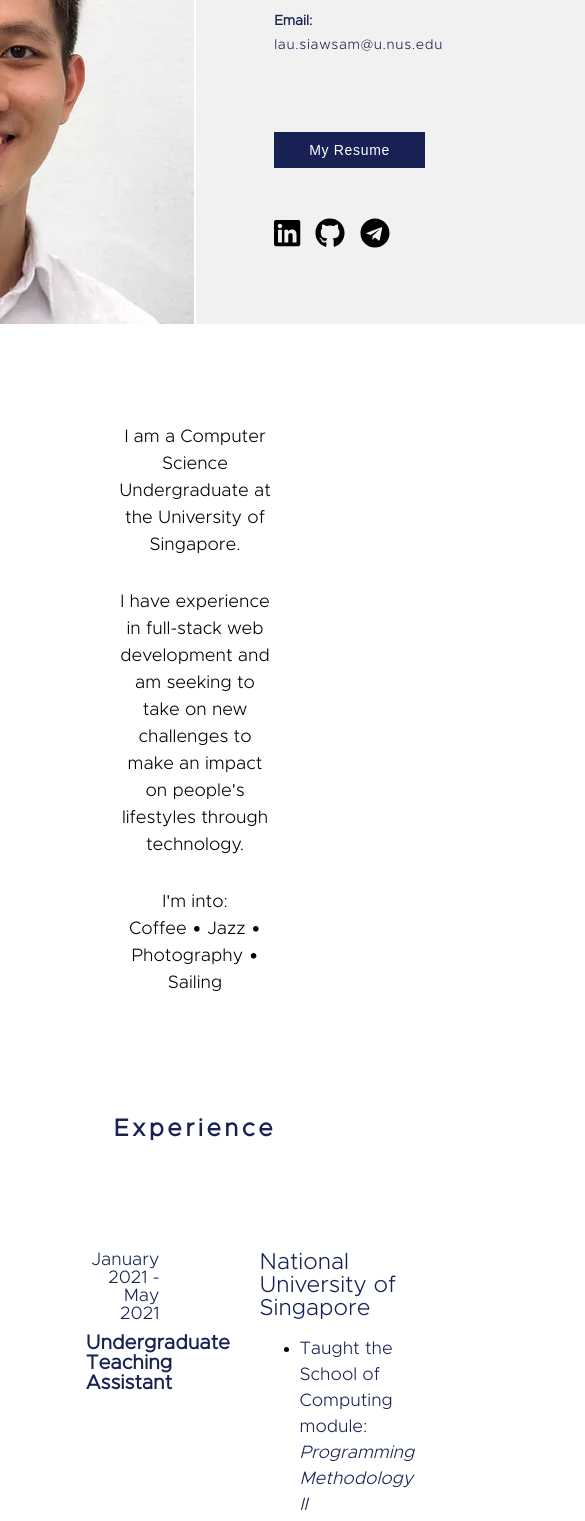
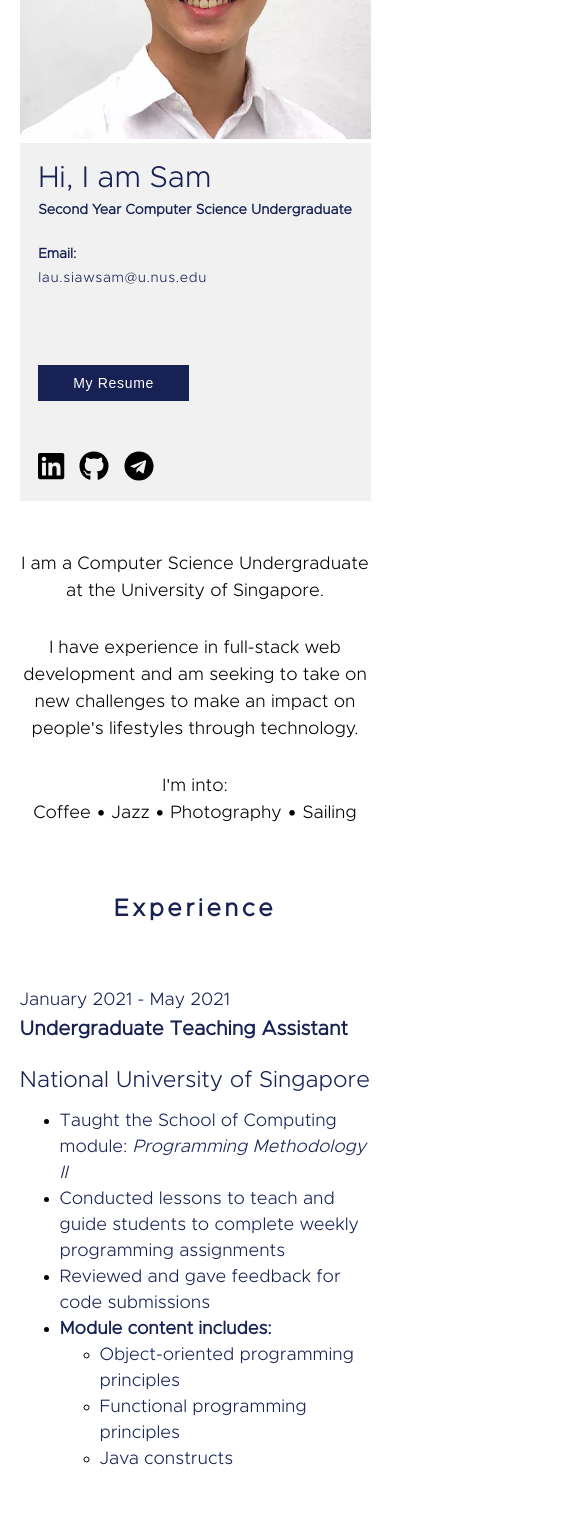
Before and after one commit to Silvernitro/portfolio, a React (Create React App) app: page / in a window 390 px wide. Shown: the part 300-1821 px from the top of the page, 585 px wide, since content can reach past the window. Built offline with nearby package versions, Linux system fonts and the light colour scheme.

Commit message:
Make all sections mobile-responsive

```diff
--- a/src/components/Project.js
+++ b/src/components/Project.js
@@ -13,7 +13,7 @@ const Project = ({
   <Container>
     <ProjectTitle>{projectTitle}</ProjectTitle>
     <Body>
-      <Text style={{ width: '20%' }}>{date}</Text>
+      <Date>{date}</Date>
 
       <VerticalDivider />
 
@@ -33,7 +33,7 @@ const Project = ({
             <SquareButton
               text={text}
               href={url}
-              style={{ marginLeft: idx === 0 ? '0px' : '30px' }}
+              isFirst={idx === 0}
             />
           ))}
         </ButtonContainer>
@@ -50,6 +50,10 @@ const Container = styled.section`
   display: flex;
   flex-direction: column;
   margin-bottom: 50px;
+
+  @media (max-width: 768px) {
+    width: 90%;
+  }
 `
 
 const ProjectTitle = styled.h2`
@@ -61,12 +65,29 @@ const ProjectTitle = styled.h2`
 const Body = styled.div`
   width: 100%;
   display: flex;
+
+  @media (max-width: 768px) {
+    flex-direction: column;
+  }
+`
+
+const Date = styled(Text)`
+  width: 20%;
+
+  @media (max-width: 768px) {
+    width: 100%;
+    margin-bottom: 20px;
+  }
 `
 
 const VerticalDivider = styled.div`
   background-color: #2F2E2E;
   width: 3px;
   margin-left: 40px;
+
+  @media (max-width: 768px) {
+    display: none;
+  }
 `
 
 const Content = styled.div`
@@ -74,6 +95,10 @@ const Content = styled.div`
   display: flex;
   flex-direction: column;
   align-items: start;
+
+  @media (max-width: 768px) {
+    width: 100%;
+  }
 `
 
 const ListItem = styled.li`
@@ -88,4 +113,10 @@ const ButtonContainer = styled.div`
   display: flex;
   margin-top: 20px;
   margin-left: 40px;
+
+  @media (max-width: 768px) {
+    flex-direction: column;
+    width: 100%;
+    margin-left: 0;
+  }
 `
--- a/src/components/SquareButton.js
+++ b/src/components/SquareButton.js
@@ -1,8 +1,9 @@
 import React from 'react'
 import styled from 'styled-components'
 import styles from '../styles'
+import Text from './Text'
 
-const SquareButton = ({ text, href, style }) => (
+const SquareButton = ({ text, href, isFirst, style }) => (
   <a
     href={href}
     target="_blank"
@@ -13,8 +14,10 @@ const SquareButton = ({ text, href, style }) => (
       ...style,
     }}
   >
-    <Square>
-      {text}
+    <Square isFirst={isFirst}>
+      <ButtonText>
+        {text}
+      </ButtonText>
     </Square>
   </a>
 
@@ -25,6 +28,7 @@ export default SquareButton
 const Square = styled.div`
   border: 1px solid ${styles.PRI_COLOR};
   padding: 8px 25px;
+  margin-left: ${({isFirst}) => isFirst ? '0' : '30px'};
 
   &:hover {
     background-color: ${styles.PRI_COLOR};
@@ -32,4 +36,14 @@ const Square = styled.div`
   }
 
   transition: all 0.2s;
+
+  @media (max-width: 768px) {
+    margin-left: 0;
+    margin-top: ${({isFirst}) => isFirst ? '0' : '20px'};
+  }
 `
+
+const ButtonText = styled(Text)`
+  text-align: center;
+  color: inherit;
+`
--- a/src/sections/Bio.js
+++ b/src/sections/Bio.js
@@ -47,6 +47,10 @@ const Container = styled.section`
   align-items: center;
   justify-content: center;
   padding: 100px 0px;
+
+  @media (max-width: 768px) {
+    padding: 50px 0px;
+  }
 `
 
 const Content = styled.div`
@@ -54,4 +58,8 @@ const Content = styled.div`
   display: flex;
   flex-direction: column;
   align-items: center;
+
+  @media (max-width: 768px) {
+    max-width: 90%;
+  }
 `
--- a/src/sections/Education.js
+++ b/src/sections/Education.js
@@ -73,17 +73,30 @@ const Container = styled.section`
   flex-direction: column;
   align-items: center;
   padding-bottom: 100px;
+
+  @media (max-width: 768px) {
+    padding-bottom: 50px;
+  }
 `
 
 const Body = styled.div`
   display: flex;
   flex-direction: column;
   width: 70%;
+
+  @media (max-width: 768px) {
+    width: 90%;
+  }
 `
 
 const ExperienceContainer = styled.div`
   display: flex;
   padding-left: 10%;
+
+  @media (max-width: 768px) {
+    flex-direction: column;
+    padding-left: 0;
+  }
 `
 
 const LeftSection = styled.div`
@@ -92,11 +105,21 @@ const LeftSection = styled.div`
   flex-direction: column;
   margin-right: 50px;
   text-align: right;
+
+  @media (max-width: 768px) {
+    width: 100%;
+    text-align: left;
+    margin-right: 0px;
+  }
 `
 
 const VerticalDivider = styled.div`
   width: 1px;
   background-color: #B0B0B0;
+
+  @media (max-width: 768px) {
+    display: none;
+  }
 `
 
 const RightSection = styled.div`
@@ -104,6 +127,13 @@ const RightSection = styled.div`
   display: flex;
   flex-direction: column;
   margin-left: 50px;
+
+  @media (max-width: 768px) {
+    width: 100%;
+    text-align: left;
+    margin-top: 30px;
+    margin-left: 0px;
+  }
 `
 
 const ListItem = styled.li`
--- a/src/sections/Experience.js
+++ b/src/sections/Experience.js
@@ -11,6 +11,7 @@ const SingleExperience = ({
   title,
   content,
 }) => (
+  <>
     <ExperienceContainer>
       <LeftSection>
         <Text style={{ fontSize: '18px', 'margin-bottom': '10px' }}>{date}</Text>
@@ -24,6 +25,20 @@ const SingleExperience = ({
         {content}
       </RightSection>
     </ExperienceContainer>
+
+    <MobileContainer>
+      <TopSection>
+        <Text style={{ fontSize: '18px', 'margin-bottom': '10px' }}>{date}</Text>
+        <Text style={{ fontSize: '20px', fontWeight: '800' }}>{roleTitle}</Text>
+      </TopSection>
+
+      <BottomSection>
+        <Text style={{ fontSize: '23px' }}>{title}</Text>
+        {content}
+      </BottomSection>
+
+    </MobileContainer>
+  </>
 )
 
 const Experience = ({ refProp }) => (
@@ -57,17 +72,29 @@ const Container = styled.section`
   flex-direction: column;
   align-items: center;
   padding-bottom: 100px;
+
+  @media (max-width: 768px) {
+    padding-bottom: 50px;
+  }
 `
 
 const Body = styled.div`
   display: flex;
   flex-direction: column;
   width: 70%;
+
+  @media (max-width: 768px) {
+    width: 90%;
+  }
 `
 
 const ExperienceContainer = styled.div`
   display: flex;
   padding-left: 10%;
+
+  @media (max-width: 768px) {
+    display: none;
+  }
 `
 
 const LeftSection = styled.div`
@@ -91,3 +118,25 @@ const RightSection = styled.div`
   margin-left: 50px;
   padding-top: 50px;
 `
+
+const MobileContainer = styled.div`
+  display: flex;
+  flex-direction: column;
+  padding-bottom: 30px;
+
+  @media (min-width: 768px) {
+    display: none;
+  }
+`
+
+const TopSection = styled.div`
+  display: flex;
+  flex-direction: column;
+  padding-top: 10px;
+`
+
+const BottomSection = styled.div`
+  display: flex;
+  flex-direction: column;
+  padding-top: 30px;
+`
--- a/src/sections/IntroBox.js
+++ b/src/sections/IntroBox.js
@@ -11,6 +11,7 @@ const IntroBox = () => (
       <Image src={headshot} />
 
       <VerticalDivider />
+      <HorizontalDivider />
 
       <Content>
         <ContentContainer>
@@ -65,22 +66,43 @@ const Container = styled.section`
   width: 100%;
   display: flex;
   justify-content: center;
-  margin-top:
 `
 
 const Box = styled.div`
   margin-top: 10vh;
   display: flex;
+
+  @media (max-width: 768px) {
+    width: 90%;
+    flex-direction: column;
+  }
 `
 
 const Image = styled.img`
   width: 470px;
   height: 100%;
   object-fit: cover;
+
+
+  @media (max-width: 768px) {
+    width: 100%;
+  }
 `
 
 const VerticalDivider = styled.div`
   width: 2px;
+
+  @media (max-width: 768px) {
+    display: none;
+  }
+`
+
+const HorizontalDivider = styled.div`
+  height: 8px;
+
+  @media (min-width: 768px) {
+    display: none;
+  }
 `
 
 const Content = styled.div`
@@ -93,6 +115,11 @@ const Content = styled.div`
   flex-direction: column;
   justify-content: center;
   align-items: center;
+
+  @media (max-width: 768px) {
+    width: 100%;
+    padding: 20px 0px 20px 0px;
+  }
 `
 
 const ContentContainer = styled.div`
--- a/src/sections/NavBar.js
+++ b/src/sections/NavBar.js
@@ -101,6 +101,10 @@ const Container = styled.header`
   position: sticky;
   top: 0;
   background-color: white;
+
+  @media (max-width: 768px) {
+    display: none;
+  }
 `
 
 const Name = styled.div`
--- a/src/sections/Skills.js
+++ b/src/sections/Skills.js
@@ -16,7 +16,7 @@ const Skills = ({ refProp }) => (
     </SectionHeading>
 
     <Body>
-      <Column style={{ paddingRight: '20%' }}>
+      <Column isLeft={true}>
 
         <ColumnHeading>
           Programming
@@ -101,12 +101,24 @@ const Body = styled.div`
   display: flex;
   width: 40%;
   justify-content: center;
+
+  @media (max-width: 768px) {
+    width: 90%;
+    flex-direction: column;
+    align-items: center;
+  }
 `
 
 const Column = styled.div`
   width: 40%;
   display: flex;
   flex-direction: column;
+  padding-right: ${({isLeft}) => isLeft ? '20%' : '0'};
+
+  @media (max-width: 768px) {
+    width: 100%;
+    padding-right: 0;
+  }
 `
 
 const ColumnHeading = styled(Text)`
@@ -115,6 +127,11 @@ const ColumnHeading = styled(Text)`
   font-size: 20px;
   font-weight: 600;
   text-align: center;
+
+  @media (max-width: 768px) {
+    text-align: left;
+    margin-bottom: 20px;
+  }
 `
 
 const ColumnSubheading = styled(Text)`
```
Lines whose indentation alone changed are shown as unchanged.
